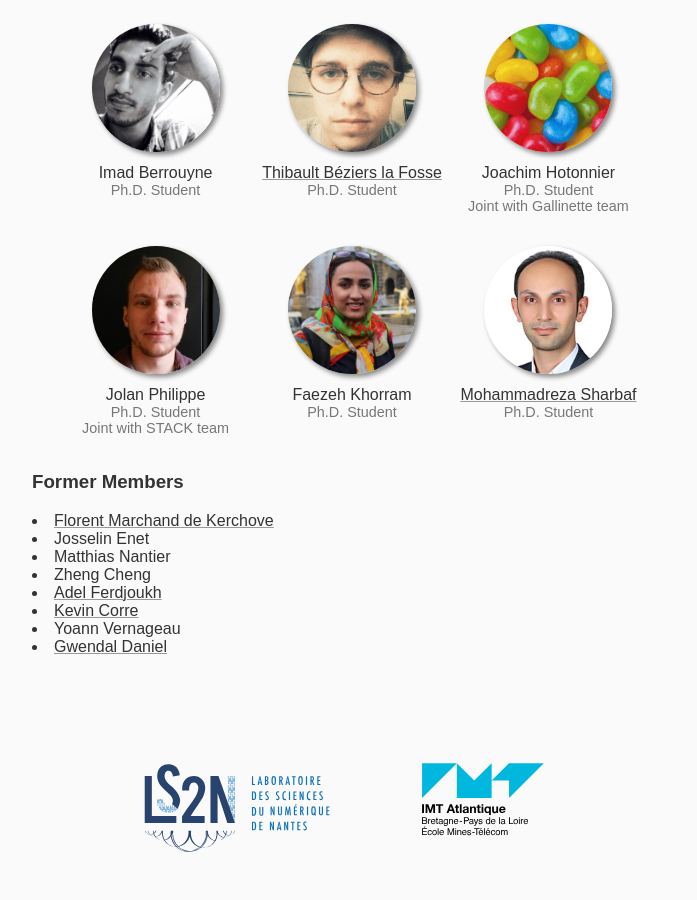
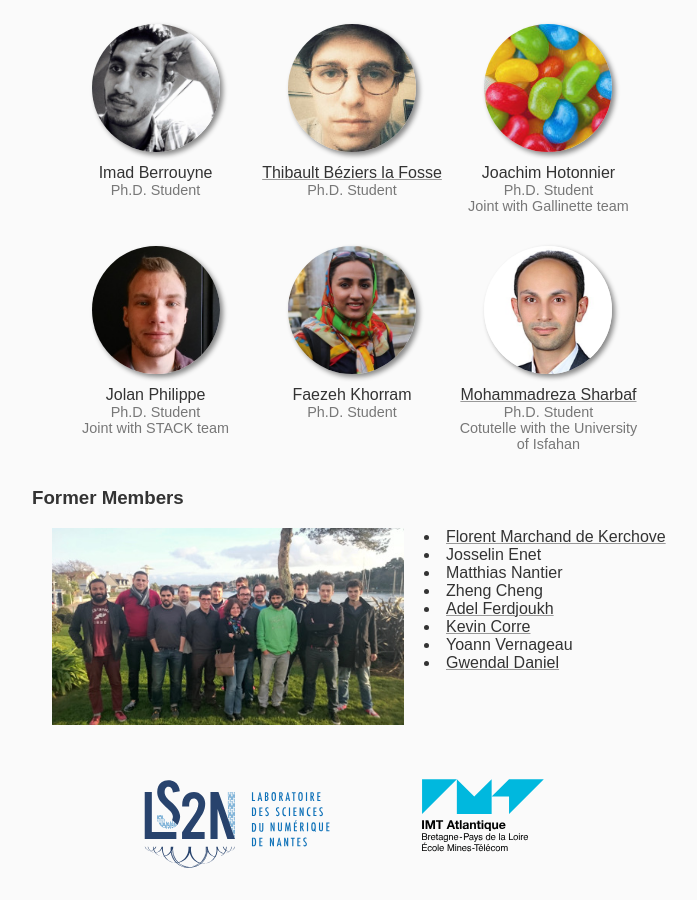
Before and after one commit to NaoMod/naomod.github.io, a Jekyll site: the page built from members.html, in a window 1280 px wide and 900 px high, scrolled down 1031 px. Shown: the whole window, without its empty margins (288-985 px from the left). Built offline with Jekyll 4.4.1, drawn with Linux system fonts in a browser that asks for light colours.

Commit message:
Corrected affiliation for Mohammadreza and moved former members photo

```diff
--- a/_layouts/default.html
+++ b/_layouts/default.html
@@ -10,7 +10,12 @@
     </head>
   <body>
     <header>
-      <h1><a href="/">NaoMod</a></h1>
+      <h1>
+        <a href="/">
+          NaoMod
+          <!-- <img src="img/Team logo (simple).png" alt="NaoMod"> -->
+        </a>
+      </h1>
       <h2>Nantes Software Modeling Group</h2>
       <nav id="menu">
         {% for link in site.data.navigation %}
--- a/index.html
+++ b/index.html
@@ -19,7 +19,7 @@ layout: default
   <area shape="rect" coords="244,77,260,101" href="paper-of-the-week.html"
         alt="Paper of the week">
 </map>
-<img src="img/team.jpg" alt="Team group photo" usemap="#potw">
+<!-- <img src="img/team.jpg" alt="Team group photo" usemap="#potw"> -->
 <p>
   NaoMod, the Nantes Software Modeling Group (formerly known
   as <a href="http://web.emn.fr/x-info/atlanmod/index.php?title=Main_Page">AtlanMod</a>),
--- a/members.html
+++ b/members.html
@@ -74,6 +74,7 @@ transient:
   - name: Mohammadreza Sharbaf
     title: Ph.D. Student
     picture: mohammadreza.png
+    affiliation: Cotutelle with the University of Isfahan
     website: http://msharbaf.ir/
 
 former:
@@ -237,11 +238,23 @@ former:
   </ul>
 </section>
 
+
+
+<!--     <ul class="past-members">
+      {% for member in page.former %}
+      <li>{% if member.website %}<a href="{{ member.website }}">{{ member.name }}</a>{% else %}{{ member.name }}{% endif %}</li>
+      {% endfor %}
+    </ul>
+<img src="img/former.jpg" alt="Former team group photo" usemap="#potw" align="right"> -->
+
+
 <section>
   <h3>Former Members</h3>
-  <ul class="past-members">
+<p>
+  <a href="img/former.jpg"><img src="img/former.jpg" alt="Former team group photo" usemap="#potw" align="left" width="55%" hspace="20"></a>
+  <ul class="past-members" align="left">
     {% for member in page.former %}
     <li>{% if member.website %}<a href="{{ member.website }}">{{ member.name }}</a>{% else %}{{ member.name }}{% endif %}</li>
     {% endfor %}
   </ul>
-</section>
+</p></section>
```
Also changed, not shown: img/Team logo (simple).png (added), img/former.jpg (renamed from img/team.jpg).
